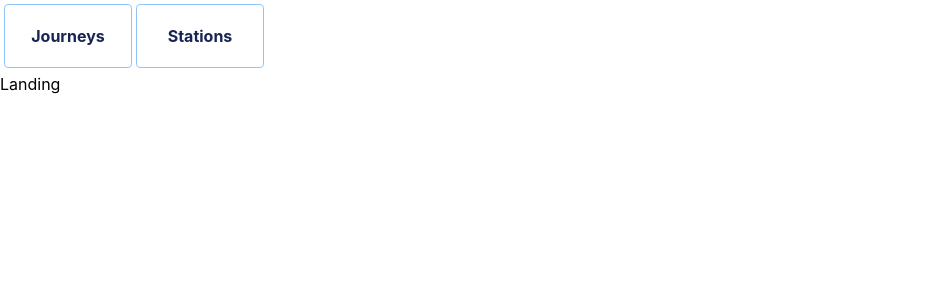
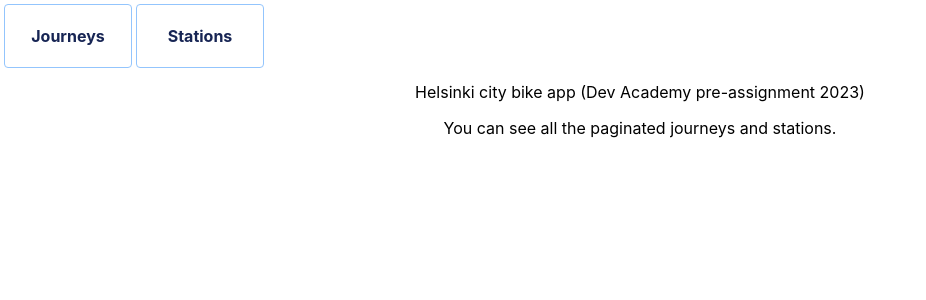
Before and after one commit to acastanome/solita_dev_academy_2023, a React (Create React App) app in the folder city-bike-app/client/: page / in a window 1280 px wide. Shown: the top 300 px of the page, without its empty margins (0-926 px from the left). Built offline with nearby package versions, Linux system fonts and the light colour scheme.

Commit message:
Pagination: Added scroll to top

```diff
--- a/city-bike-app/client/src/routes/Journeys.tsx
+++ b/city-bike-app/client/src/routes/Journeys.tsx
@@ -41,6 +41,7 @@
 		if (newJourneyData?.rowCount > 0) {
 			setAllJourneys(newJourneyData.rows);
 			setPage((prev) => prev + 1);
+			window.scrollTo({ top: 0 });
 		}
 	};
 
@@ -52,6 +53,7 @@
 		if (newJourneyData?.rowCount > 0) {
 			setAllJourneys(newJourneyData.rows);
 			setPage((prev) => prev - 1);
+			window.scrollTo({ top: 0 });
 		}
 	};
 
--- a/city-bike-app/client/src/routes/Landing.tsx
+++ b/city-bike-app/client/src/routes/Landing.tsx
@@ -1,5 +1,16 @@
 const Landing = () => {
-	return <div className='flex flex-col h-screen'>Landing</div>;
+	return (
+		<div className='flex flex-col h-screen'>
+			<div className='flex flex-col space-y-1 p-1 self-center'>
+				<h1 className='p-1 self-center'>
+					Helsinki city bike app (Dev Academy pre-assignment 2023)
+				</h1>
+				<p className='p-1 self-center'>
+					You can see all the paginated journeys and stations.
+				</p>
+			</div>
+		</div>
+	);
 };
 
 export default Landing;
```
